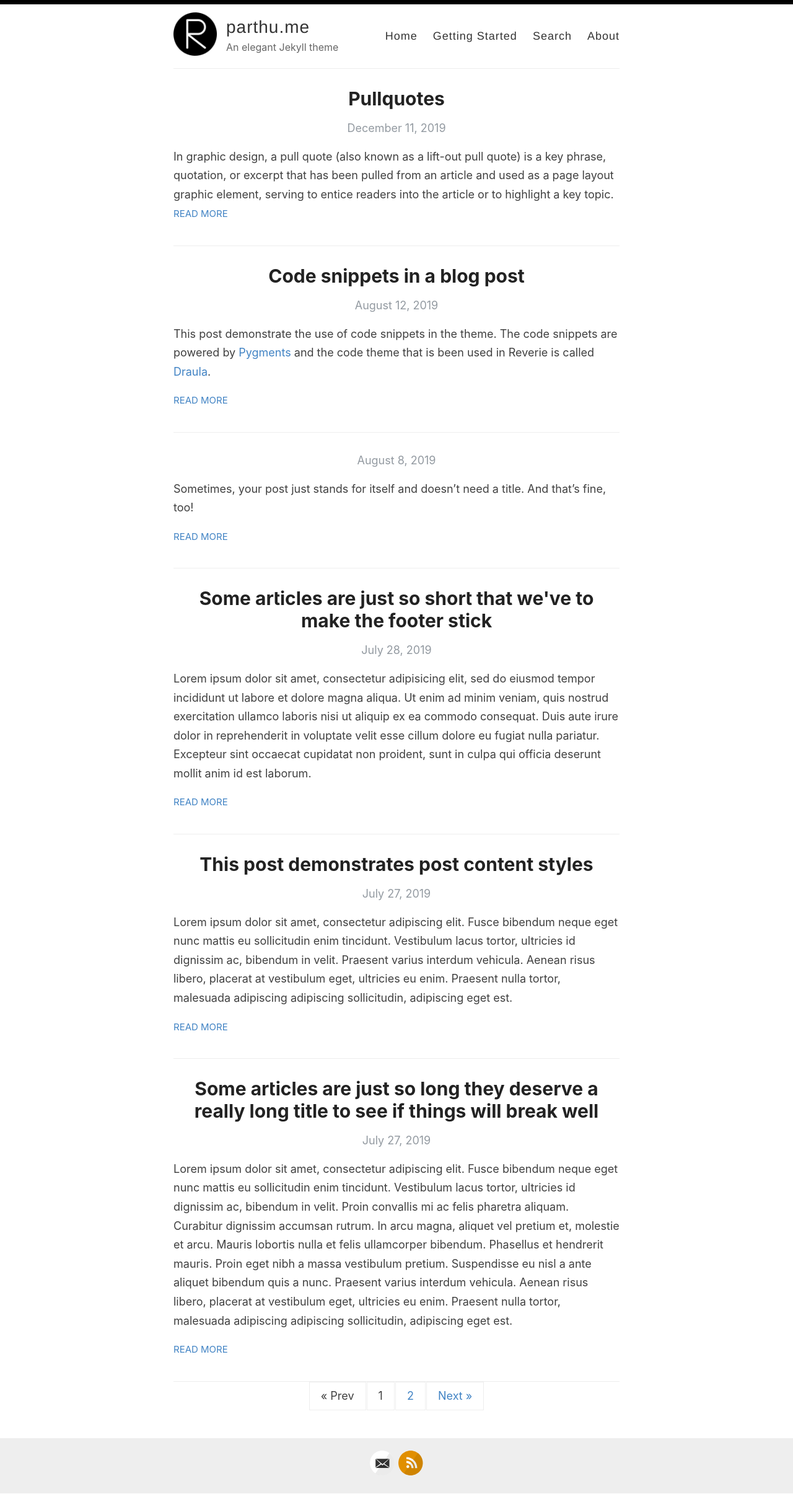
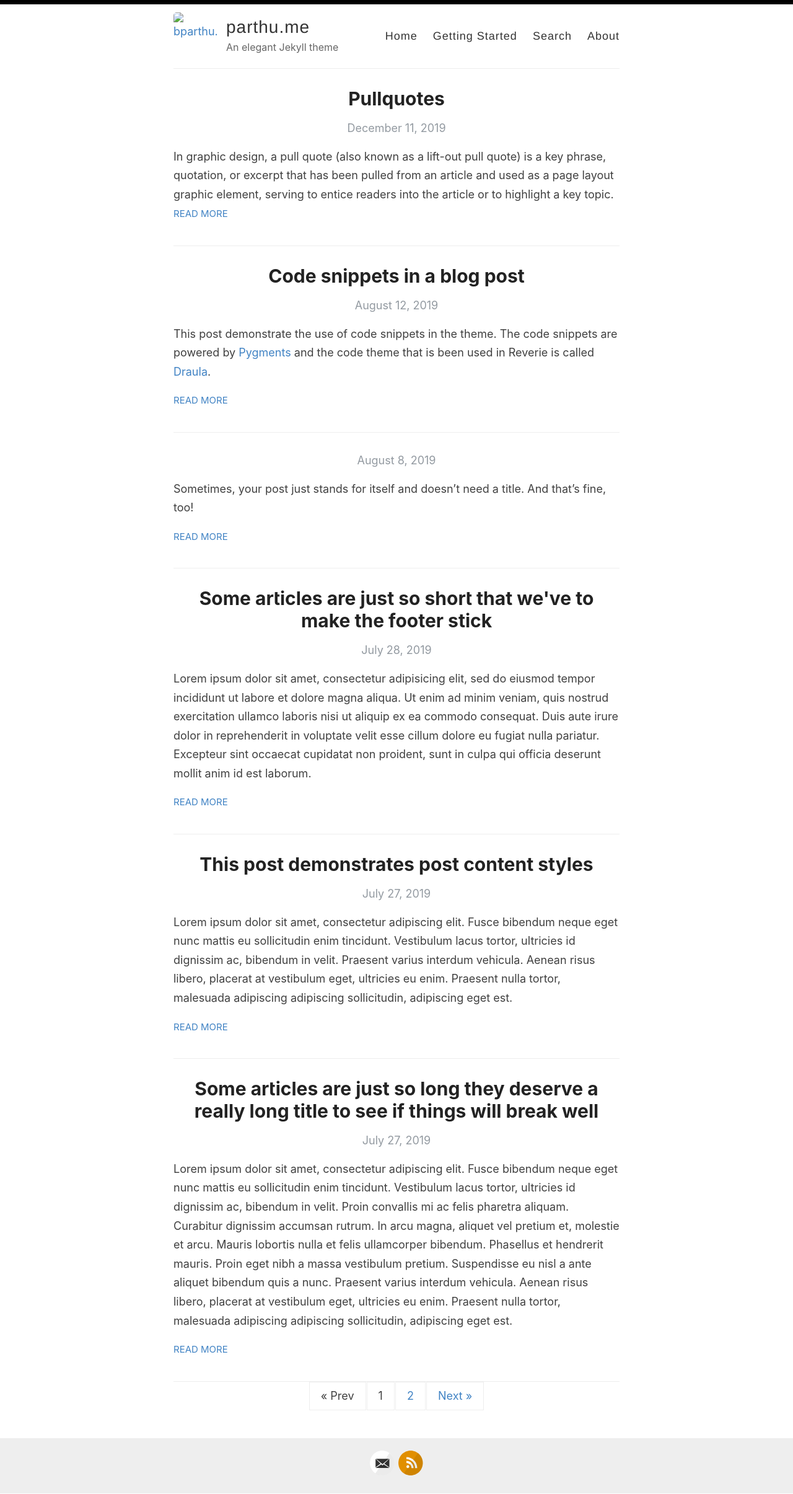
Before and after one commit to bparthu/bparthu.github.io, a Jekyll site: the page built from index.html, in a window 1280 px wide. Shown: the whole page at 62% size. Built offline with Jekyll 4.4.1, drawn with Linux system fonts in a browser that asks for light colours; the list of posts is cut into pages by our own code.

Commit message:
Update _config.yml

```diff
--- a/_config.yml
+++ b/_config.yml
@@ -12,7 +12,7 @@
 description: An elegant Jekyll theme
 
 # URL of your avatar or profile pic (you could use your GitHub profile pic)
-avatar: /images/reverie.png
+avatar:
 
 #
 # Flags below are optional
```
